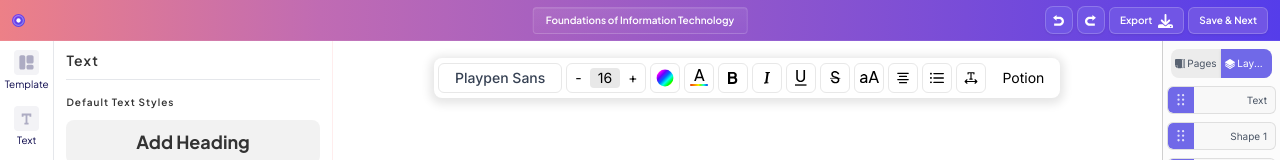
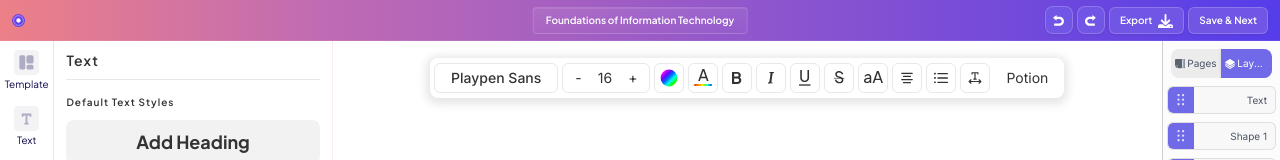
Before and after one commit to anand-saglusgit/BookEditorDesign, a Next.js app: page / in a window 1280 px wide. Shown: the top 160 px of the page. Built offline with nearby package versions, Linux system fonts and the light colour scheme; a web font is replaced by a local one.

Commit message:
27May2026 Full Updated BookEditorDesign

```diff
--- a/components/CanvasHeaderBar.tsx
+++ b/components/CanvasHeaderBar.tsx
@@ -1,64 +1,64 @@
 "use client";
 
 import React, { useState } from "react";
-import { CamelCaseIcon, GradBgIcon, ListItemsIcon, TextAlignmentIcon, TextBoldIcon, TextColorIcon, TextItalicIcon, TextLetterSpaceIcon, TextStrikeIcon, TextUnderlineIcon, TextUndrelineIcon,} from "@/lib/icon/icons";
+import {CamelCaseIcon, GradBgIcon, ListItemsIcon, TextAlignmentIcon, TextBoldIcon, TextColorIcon, TextItalicIcon, TextLetterSpaceIcon, TextStrikeIcon, TextUnderlineIcon,} from "@/lib/icon/icons";
 export default function CanvasHeaderBar() {
   const [fontSize, setFontSize] = useState(16);
-  const iconBtn = "h-7.5 w-7.5 flex items-center justify-center rounded-md border border-[#e8e8e8] hover:bg-[var(--kd-bg-secondary)] text-black hover:text-white transition-all duration-150";
+  const iconBtn = "h-7.5 w-7.5 flex items-center justify-center rounded-md transition-all duration-150";
 
   return (
-    <div className="h-10 mt-4 flex items-center justify-between px-1 py-1 bg-white rounded-lg text-gray-700 shadow-[0px_2px_10px_4px_rgba(0,0,0,0.1)]" >
+    <div className="kd-canheadbar-primary h-10 mt-4 flex items-center justify-between px-1 py-1 rounded-lg">
 
       {/* LEFT */}
       <div className="flex items-center gap-1">
         {/* Font Name */}
-        <button type="button" className="px-4 py-1 border border-[#e8e8e8] rounded-md text-sm font-medium hover:text-white hover:bg-[var(--kd-bg-secondary)] transition-all duration-200 cursor-pointer">
+        <button type="button" className="px-4 py-1 rounded-md text-sm font-medium transition-all duration-200 cursor-pointer">
           Playpen Sans
         </button>
         {/* Font Size */}
-        <div className="flex items-center gap-2 px-2 py-1 border border-[#e8e8e8] rounded-md text-sm">
-          <button type="button" onClick={() => setFontSize((f) => Math.max(8, f - 1)) } className="text-black hover:text-black">
-            -
+          <button type="button" className="flex items-center gap-2 px-3 py-1 rounded-md text-sm kd-bg-text-muted-none"
+          >
+            <span className="cursor-pointer" onClick={() => setFontSize((f) => Math.max(8, f - 1))}>
+              -
+            </span>
+
+            <span className="px-2 "> {fontSize}</span>
+            <span className="cursor-pointer" onClick={() => setFontSize((f) => Math.min(72, f + 1))}>
+              +
+            </span>
           </button>
-          <span className="bg-[#e8e8e8] px-2 rounded text-black">
-            {fontSize}
-          </span>
-          <button type="button" onClick={() => setFontSize((f) => Math.min(72, f + 1)) } className="text-black hover:text-black">
-            +
-          </button>
-        </div>
         {/* Gradient Background */}
-        <button type="button" className={iconBtn}><GradBgIcon /></button>
+        <button type="button" className={`${iconBtn} cursor-pointer`}><GradBgIcon /></button>
 
         {/* Text Color */}
-        <button type="button" className={iconBtn}><TextColorIcon /></button>
+        <button type="button" className={`${iconBtn} cursor-pointer`}><TextColorIcon /></button>
 
         {/* Bold */}
-        <button type="button" className={iconBtn} ><TextBoldIcon /></button>
+        <button type="button" className={`${iconBtn} cursor-pointer`}><TextBoldIcon /></button>
 
         {/* Italic */}
-        <button type="button" className={iconBtn}><TextItalicIcon /></button>
+        <button type="button" className={`${iconBtn} cursor-pointer`}><TextItalicIcon /></button>
 
         {/* Underline */}
-        <button type="button" className={iconBtn}><TextUnderlineIcon /></button>
+        <button type="button" className={`${iconBtn} cursor-pointer`}><TextUnderlineIcon /></button>
 
         {/* Strike */}
-        <button type="button" className={iconBtn}><TextStrikeIcon /></button>
+        <button type="button" className={`${iconBtn} cursor-pointer`}><TextStrikeIcon /></button>
 
         {/* Camel Case */}
-        <button type="button" className={iconBtn}><CamelCaseIcon /></button>
+        <button type="button" className={`${iconBtn} cursor-pointer`}><CamelCaseIcon /></button>
 
         {/* Text Alignment */}
-        <button type="button" className={iconBtn}><TextAlignmentIcon /></button>
+        <button type="button" className={`${iconBtn} cursor-pointer`}><TextAlignmentIcon /></button>
 
         {/* List Items */}
-        <button type="button" className={iconBtn}><ListItemsIcon /></button>
+        <button type="button" className={`${iconBtn} cursor-pointer`}><ListItemsIcon /></button>
 
         {/* Letter Spacing */}
-        <button type="button" className={iconBtn}><TextLetterSpaceIcon /></button>
+        <button type="button" className={`${iconBtn} cursor-pointer`}><TextLetterSpaceIcon /></button>
 
         {/* Position */}
-        <button type="button" className="px-3 py-1 text-sm rounded-md text-black hover:bg-[#8051E0] hover:text-white transition-all duration-200">
+        <button type="button" className="px-3 py-1 text-sm rounded-md transition-all duration-200 kd-border-muted-none cursor-pointer">
           <span>Potion</span>
         </button>
       </div>
--- a/styles/globals.css
+++ b/styles/globals.css
@@ -13,6 +13,7 @@
   --kd-bg-disabled: #eae9ff;
   --kd-bg-placeholderbg: #aaa6a60e;
   --kd-bg-text:#f2f2f2;
+  --kd-bg-muted: #e8e8e8;
 
   --kd-text-primary: #0d0a4d;
   --kd-text-secondary: #ffffff;
@@ -34,6 +35,7 @@
 
   --kd-border-primary: #0d0a4d26;
   --kd-border-secondary: #6e67e3;
+  --kd-border-muted: #e8e8e8;
   --kd-border-tertiary: #ffffff4d;
 
   --kd-divider: #0d0a4d26;
@@ -62,6 +64,9 @@ body {
 }
 .kd-bg-tertiary {
   background-color: var(--kd-bg-primary);
+}
+.kd-bg-muted {
+  background-color: var(--kd-bg-muted);
 }
 
 /* RESET RANGE */
@@ -444,3 +449,30 @@ textarea.kd-border-primary:focus {
   scrollbar-width: thin;
   scrollbar-color: var(--kd-bg-secondary) transparent;
 }
+
+
+/*Canvas Headerbar Tool Start*/
+.kd-canheadbar-primary{
+  background-color: var(--kd-bg-primary);
+  box-shadow: 0px 2px 10px 4px rgba(0,0,0,0.1);
+}
+.kd-canheadbar-primary > div > button{
+  border:1px solid;
+  border-color:var(--kd-border-muted);
+  color:var(--kd-text-black);
+}
+.kd-canheadbar-primary > div > .kd-bg-text-muted-none {
+  background: none !important;
+  color:var(--kd-text-black) !important;
+}
+.kd-canheadbar-primary > div > .kd-border-muted-none{
+  border:none !important;
+  border-color:none !important;
+  color:none !important;
+}
+.kd-canheadbar-primary > div > button:hover{
+  color:var(--kd-text-secondary);
+  background:var(--kd-bg-secondary);
+}
+
+/*Canvas Headerbar Tool End  */
```
Also changed, not shown: app/page.tsx (+3 -14 lines).
